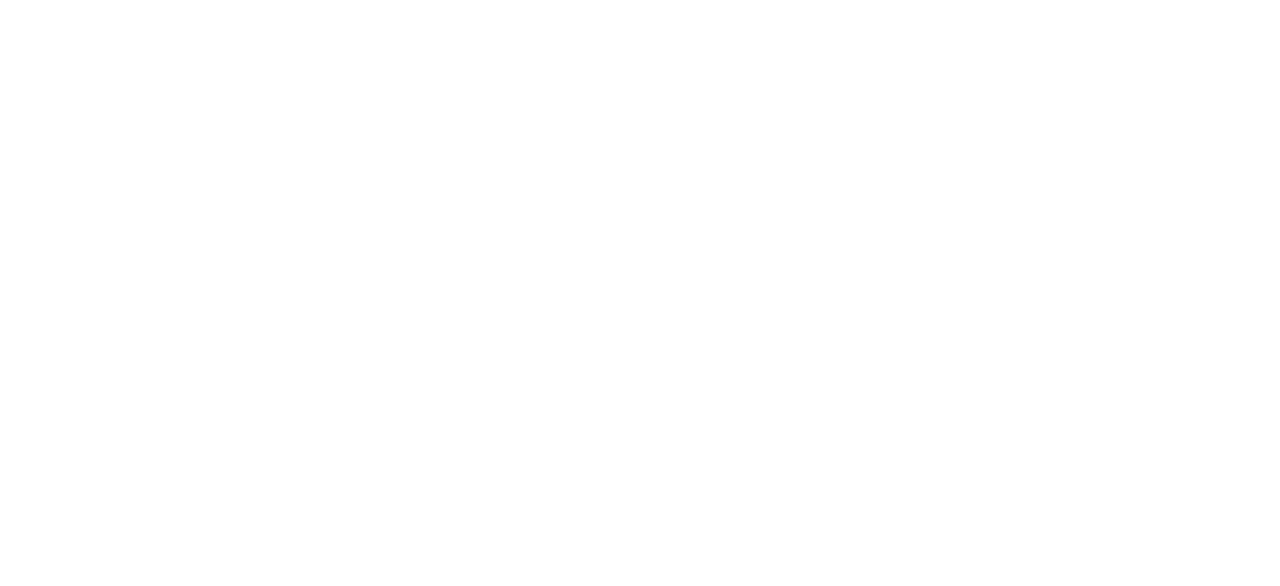
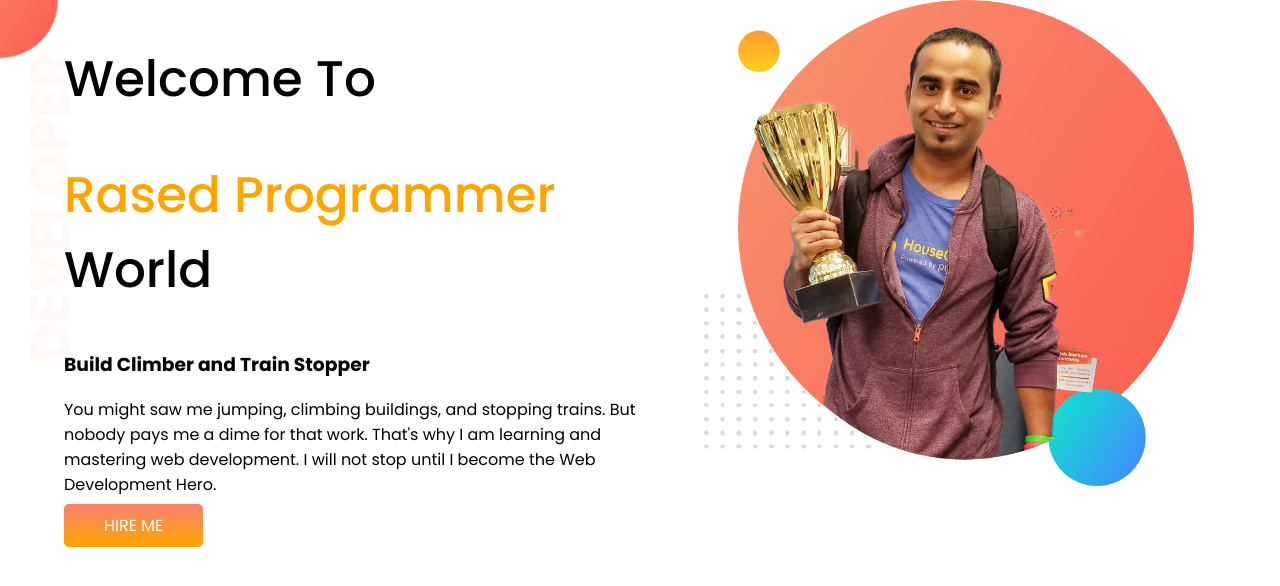
Before and after one commit to rasedprogrammer/developer-portfolio, a plain HTML site: page index.html in a window 1280 px wide. Drawn offline with Linux system fonts and the light colour scheme.

Commit message:
added banner section

```diff
--- a/index.html
+++ b/index.html
@@ -1,12 +1,37 @@
 <!DOCTYPE html>
 <html lang="en">
-<head>
-	<meta charset="UTF-8">
-	<meta http-equiv="X-UA-Compatible" content="IE=edge">
-	<meta name="viewport" content="width=device-width, initial-scale=1.0">
-	<title>Developer Portfolio</title>
-</head>
-<body>
-
-</body>
+  <head>
+    <meta charset="UTF-8" />
+    <meta http-equiv="X-UA-Compatible" content="IE=edge" />
+    <meta name="viewport" content="width=device-width, initial-scale=1.0" />
+    <title>Developer Portfolio</title>
+    <!-- Google Fonts -->
+    <link rel="preconnect" href="https://fonts.googleapis.com" />
+    <link rel="preconnect" href="https://fonts.gstatic.com" crossorigin />
+    <link
+      href="https://fonts.googleapis.com/css2?family=Poppins:wght@300;400;500;600;700;800;900&display=swap"
+      rel="stylesheet"
+    />
+    <!-- CSS Link -->
+    <link rel="stylesheet" href="style.css" />
+  </head>
+  <body>
+    <section class="top-banner">
+      <div class="helf-width">
+        <h1>Welcome To</h1>
+        <h1><span class="name-color">Rased Programmer</span> World</h1>
+        <h3>Build Climber and Train Stopper</h3>
+        <p>
+          You might saw me jumping, climbing buildings, and stopping trains. But
+          nobody pays me a dime for that work. That's why I am learning and
+          mastering web development. I will not stop until I become the Web
+          Development Hero.
+        </p>
+        <a class="link-btn" target="_blank" href="https://www.linkedin.com/in/md-rased-molla-81a592203/">Hire Me</a>
+      </div>
+      <div class="helf-width">
+		  <img src="./images/jhankar.png" alt="Hero Pic">
+	  </div>
+    </section>
+  </body>
 </html>
--- a/style.css
+++ b/style.css
@@ -0,0 +1,34 @@
+body{
+	margin: 0;
+	font-family: 'Poppins', sans-serif;
+}
+h1{
+	font-size: 50px;
+	font-weight: 500;
+}
+.name-color{
+	color: orange;
+}
+section{
+	display: flex;
+
+}
+.helf-width {
+	width: 50%;
+	padding-left: 5%;
+}
+.helf-width img{
+	width: 85%;
+}
+.link-btn{
+	text-decoration: none;
+	background-image: linear-gradient(salmon, orange);
+	padding: 10px 40px;
+	color: white;
+	text-transform: uppercase;
+	border-radius: 5px;
+}
+.top-banner{
+	background-image: url(./images/top-banner.png);
+	background-repeat: no-repeat;
+}
```
Also changed, not shown: images/dream-bg.png (added), images/exp-bg.png (added), images/jhankar.png (added), images/jhankar2.png (added), images/my-bg.png (added), images/my-bg2.png (added), images/top-banner.png (added), 9 other files.
